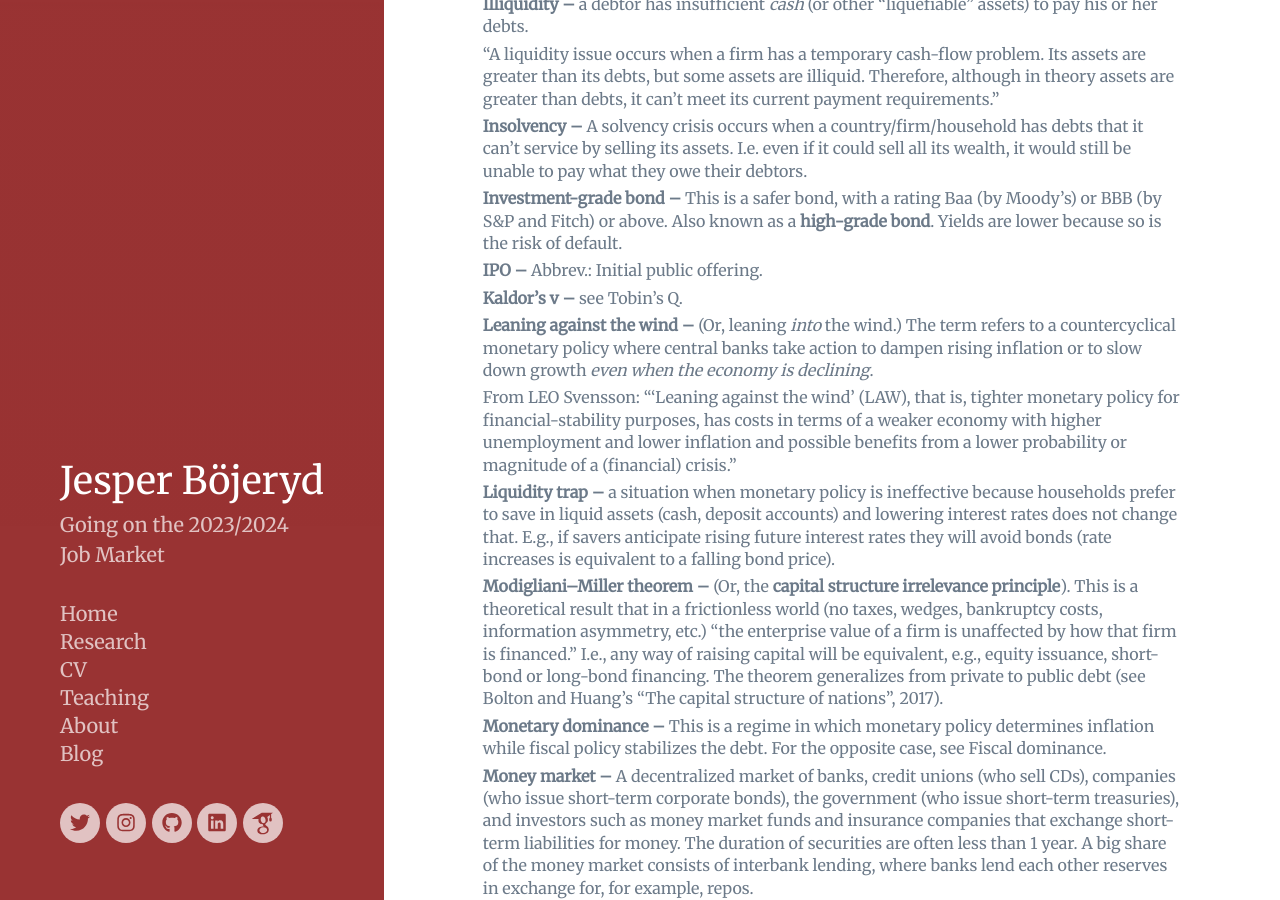
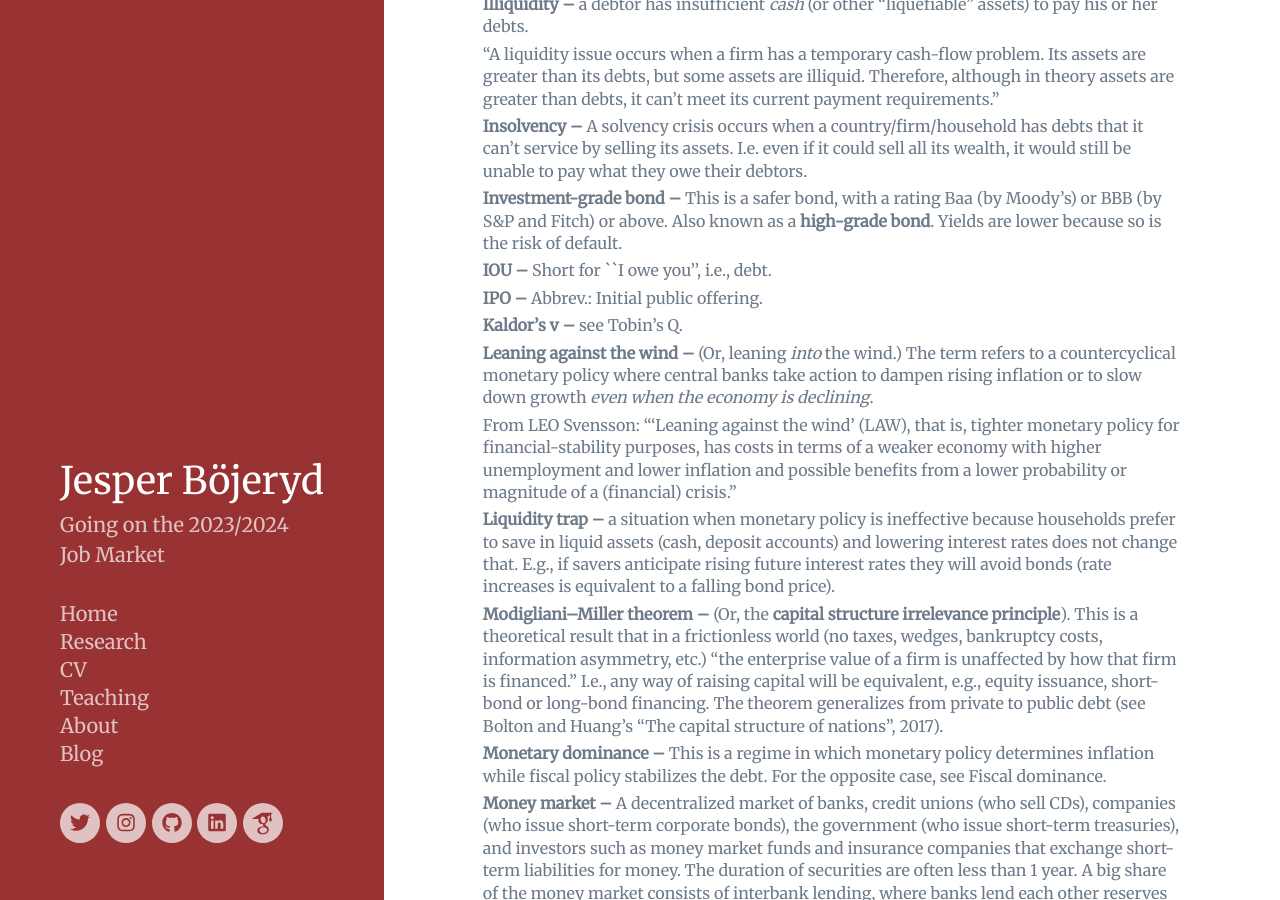
Before and after one commit to bojeryd91/bojeryd91.github.io, a Jekyll site: the page built from _posts/2020-08-13-macro-finance-glossary.md, in a window 1280 px wide and 900 px high, scrolled down 3706 px. Built offline with Jekyll 4.4.1, drawn with Linux system fonts in a browser that asks for light colours; nearby versions of some CDN libraries; some web fonts are replaced.

Commit message:
Update 2020-08-13-macro-finance-glossary.md

```diff
--- a/_posts/2020-08-13-macro-finance-glossary.md
+++ b/_posts/2020-08-13-macro-finance-glossary.md
@@ -151,6 +151,7 @@ $$ \text{haircut} = \frac{\text{market price} - \text{value as collateral}}{\tex
 
 **Investment-grade bond --** This is a safer bond, with a rating Baa (by Moody's) or BBB (by S&P and Fitch) or above. Also known as a **high-grade bond**. Yields are lower because so is the risk of default.
 
+**IOU --** Short for ``I owe you'', i.e., debt.
 
 
 **IPO --** Abbrev.: Initial public offering.
```
